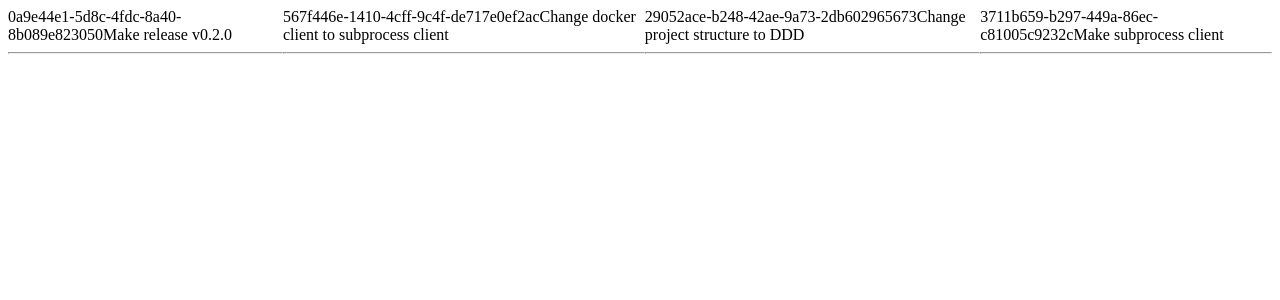
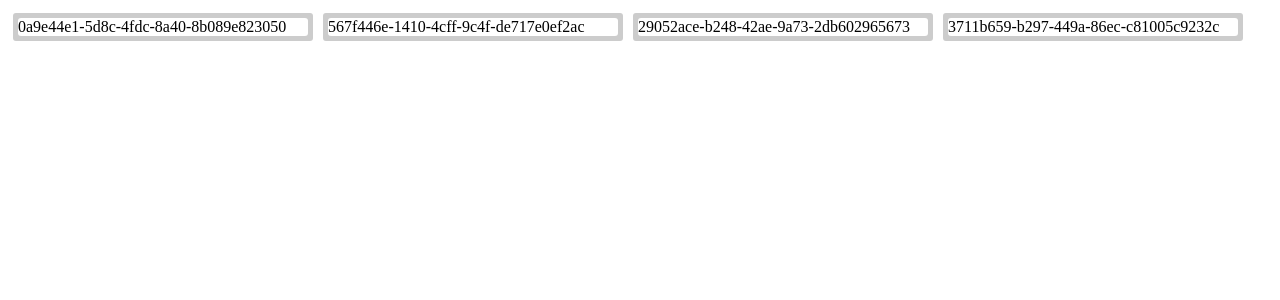
Before and after one commit to DanilaKorobkov/trello, a React (Create React App) app: page / in a window 1280 px wide. Shown: the top 300 px of the page. Built offline with nearby package versions, Linux system fonts and the light colour scheme.

Commit message:
styles for list&card added

```diff
--- a/src/board/card.js
+++ b/src/board/card.js
@@ -1,16 +1,17 @@
 import React, {Component} from "react";
-
+import styles from "../styles";
 
 class Card extends Component {
 
     render() {
         return (
-            <div>
+            <div style={styles.card}>
                 {this.props.id}
-                {this.props.title}
             </div>
         );
     }
 }
 
+
+
 export default Card;
--- a/src/board/stage.js
+++ b/src/board/stage.js
@@ -1,6 +1,6 @@
 import Card from "./card";
 import React, {Component} from "react";
-
+import styles from "../styles";
 
 class Stage extends Component {
 
@@ -13,12 +13,12 @@ class Stage extends Component {
         }
 
         return (
-            <div>
+            <div style={styles.list}>
                 {cards}
-                <hr></hr>
             </div>
         );
     }
 }
 
+
 export default Stage;
--- /dev/null
+++ b/src/styles.js
@@ -0,0 +1,16 @@
+const styles = {
+  card: {
+    backgroundColor: '#fff',
+    borderRadius: 3,
+    width: 290,
+    margin: '5px'
+  },
+  list: {
+    backgroundColor: '#ccc',
+    borderRadius: 3,
+    width: 300,
+    margin: '5px'
+  }
+}
+
+export default styles;
```
